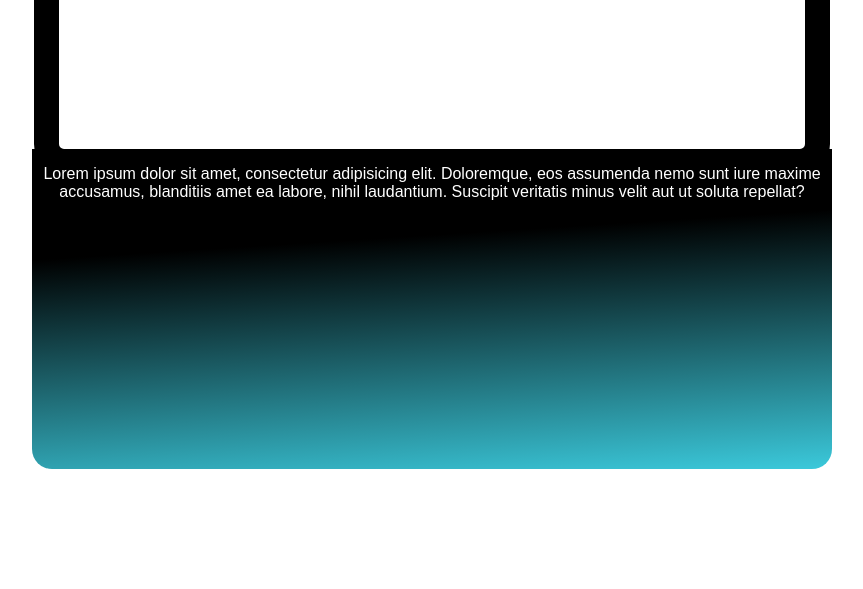
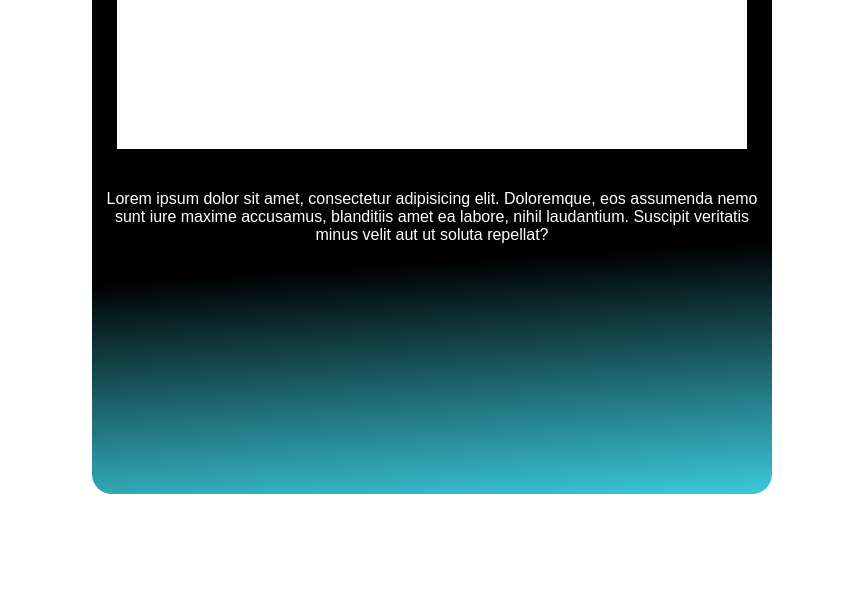
Before and after one commit to Curanda/GlacierTours, a plain HTML site: page glacier.html in a window 1280 px wide. Shown: the part 211-800 px from the top of the page, without its empty margins (208-1071 px from the left). Drawn offline with Linux system fonts and the light colour scheme; files that its build step writes are made by us from their sources; a web font is replaced by a local one.

Commit message:
Update glacier.css

```diff
--- a/glacier.css
+++ b/glacier.css
@@ -15,8 +15,8 @@ body {
   background-image: url(../glacier/glacier.png);
   margin: 0 0;
   background-size: cover;
-  background-position: center;
-  background-repeat: no-repeat;
+  /* background-position: center; */
+  /* background-repeat: no-repeat; */
   height: 100vh;
   display: flex;
   justify-content: center;
@@ -24,27 +24,27 @@ body {
 }
 
 .section-hero--container {
-  font-weight: 400;
-  max-width: 100vh;
-  display: flex;
-  flex-direction: column;
-  justify-content: center;
-  align-items: center;
+  max-width: 85vh;
+  display: grid;
+  grid-template-columns: auto;
+  /* justify-content: center; */
+  /* align-items: center; */
   text-align: center;
+  box-sizing: border-box;
 }
 
 .section-hero--titlebox {
-  width: 93.25%;
+  width: auto;
   background-color: transparent;
   color: #fff;
   height: 15rem;
-  border-radius: 5px;
-  outline: 25px solid black;
+  border-radius: 25px 25px 0 0;
+  border: 25px solid black;
 }
 
 .section-hero--description {
-  display: flex;
-  max-width: 100%;
+  font-weight: 500;
+  width: auto;
   height: 20rem;
   border-radius: 0 0 20px 20px;
   color: white;
```
